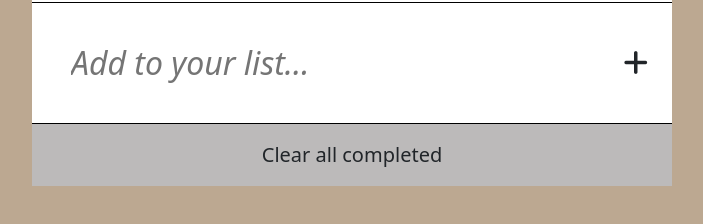
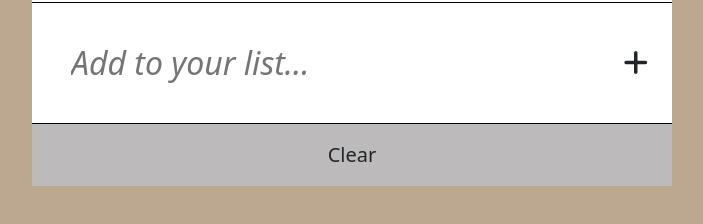
Before and after one commit to HtetWaiYan7191/testing-todolist, a website built with webpack: page src/index.html in a window 1280 px wide. Shown: the part 100-324 px from the top of the page, without its empty margins (288-991 px from the left). Built offline with nearby package versions, Linux system fonts and the light colour scheme.

Commit message:
change clear all button to clear

```diff
--- a/src/index.html
+++ b/src/index.html
@@ -25,7 +25,7 @@
             </ul>
 
             <div class="button-container m-0 py-3">
-                <span id="clear-btn" class="text-center d-block fs-5 fw-medium">Clear all completed</span>
+                <span id="clear-btn" class="text-center d-block fs-5 fw-medium">Clear</span>
             </div>
         </div>
     </main>
```
